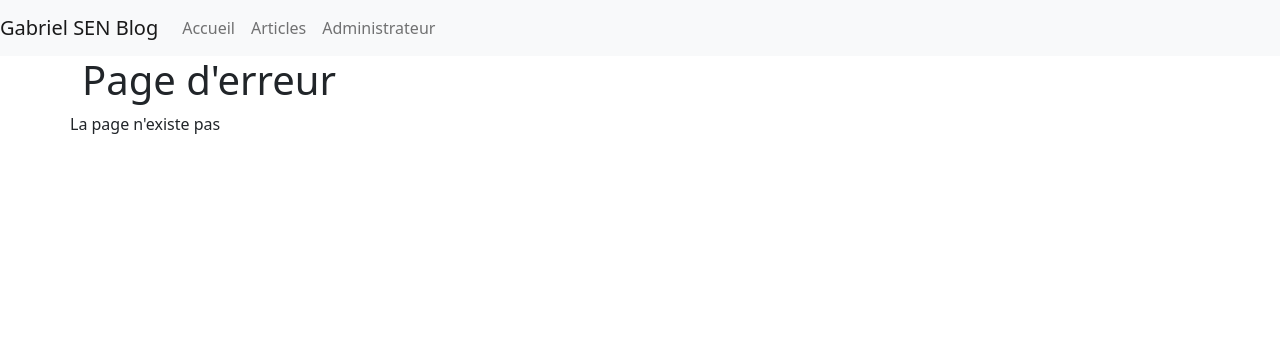
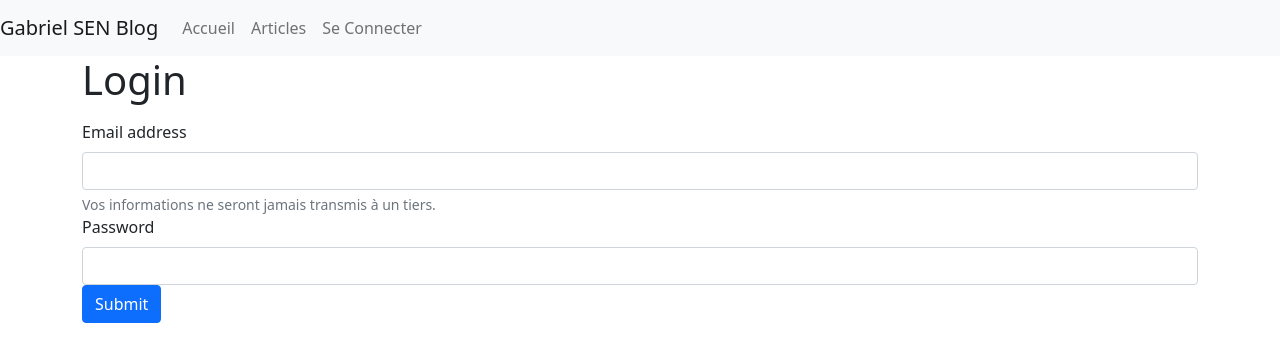
Before and after one commit to gabriel-sen/blog-TP, a PHP site: page /login in a window 1280 px wide. Shown: the top 362 px of the page. Run offline with PHP 8.4, Linux system fonts and the light colour scheme; data comes from the database, SQL or seed files in the repository; some libraries are stand-ins or nearby versions.

Commit message:
ajout login

```diff
--- a/components/header.php
+++ b/components/header.php
@@ -6,13 +6,13 @@
     <div class="collapse navbar-collapse" id="navbarText">
         <ul class="navbar-nav mr-auto">
             <li class="nav-item active">
-                <a class="nav-link" href="/blog-TP/home">Accueil</a>
+                <a class="nav-link" href="<?= URL; ?>home">Accueil</a>
             </li>
             <li class="nav-item">
-                <a class="nav-link" href="/blog-TP/articles">Articles</a>
+                <a class="nav-link" href="<?= URL; ?>articles">Articles</a>
             </li>
             <li class="nav-item">
-                <a class="nav-link" href="/blog-TP/creat-account">Administrateur</a>
+                <a class="nav-link" href="<?= URL; ?>login">Se Connecter</a>
             </li>
         </ul>
     </div>
--- a/config/connect.php
+++ /dev/null
@@ -1,3 +0,0 @@
-<?php
-$bdd = new PDO('mysql:host=localhost;dbname=blog_tp_opcr;charset=utf8', 'root', '');
-$bdd->setAttribute(PDO::ATTR_ERRMODE,PDO::ERRMODE_WARNING);
--- a/index.php
+++ b/index.php
@@ -4,9 +4,16 @@ session_start(); // gestion des profiles des utilisateurs
 define("URL", str_replace("index.php","",(isset($_SERVER['HTTPS'])? "https" : "http").
 "://".$_SERVER['HTTP_HOST'].$_SERVER["PHP_SELF"])); // "constante URL" toutes les demandes pointent toujours sur la racide du site.
 
+require_once "src/model/class/Security.class.php";
+
+// PARTIE DES TYPES D4UTILISATEURS
 require_once("src/controllers/VisitorController.php");
 $visitorController = new VisitorController(); // mon controler pilote toute la logique du site, pour toute les pages
 
+require_once("src/controllers/UserController.php");
+$userController = new UserController();
+
+// PARTIE DES ARTICLES ET COMENTAIRES
 require_once "src/controllers/ArticlesController.php";
 $articlesController = new ArticlesController; // J'instancie mon controller d'article
 
@@ -15,6 +22,10 @@ $articleController = new ArticleController; // J'instancie mon controller d'arti
 
 require_once "src/controllers/ArticleController.php";
 $articleController = new ArticleController; // J'instancie mon controller d'article
+
+require_once "src/controllers/ToolboxController.php";
+
+
 
 
 try {
@@ -36,7 +47,18 @@ try {
       break;
       case "articles" : $articlesController->afficherArticles(); // J'appel la fonction afficher livre présent dans mon controller d'article
       break;
-      case "creat-account" : require "src/views/acount-creation.view.php";
+      case "login" : $visitorController->login();
+      break;
+      case "validation_login" : // contrôle sur les informations de routage des données récupérés (je préfère ne pas le faire dans le controller)
+        if(!empty($_POST['login']) && !empty($_POST['password'])){
+            $login = Security::secureHTML($_POST['login']);
+            $password = Security::secureHTML($_POST['password']);
+            $userController->validation_login($login,$password);
+        } else{
+            Toolbox::ajouterMessageAlerte("login ou mot de passe incorecte ", Toolbox::COULEUR_ROUGE);
+            header('Location:'.URL."login");
+        }
+
       break;
       case 1 === preg_match('#articleContent\/([\d]+)#', $_GET['page'], $matches) : $articleController->afficherArticle($matches[1]); // REGEX
 
--- /dev/null
+++ b/src/controllers/UserController.php
@@ -0,0 +1,22 @@
+<?php
+ require_once("./src/controllers/MainController.php");
+ require_once("./src/model/userManager.php");
+    class UserController extends MainController{
+        private $userManager;
+
+        public function __construct()
+        {
+            $this -> visitorManager = new UserManager();
+        }
+        public function validation_login($login,$password){
+            if($this->userManager->isCombinValid($login-$password)){
+
+            } else{
+                Toolbox::ajouterMessageAlerte("combinaison Login / mot de passe non valide", Toolbox::COULEUR_ROUGE);
+                header("Location".URL ."login");
+            }
+        }
+        public function pageErreur($msg){
+            parent::pageErreur($msg); // on fait hériter l'objet pageErreur en passant la variable $msg pour y avoir accès sur toutes les pâges des visiteurs
+        }
+    }
--- a/src/controllers/VisitorController.php
+++ b/src/controllers/VisitorController.php
@@ -1,13 +1,35 @@
 <?php
  require_once("./src/controllers/MainController.php");
+ require_once("./src/model/VisitorManager.php");
     class VisitorController extends MainController{
+        private $visitorManager;
+
+        public function __construct()
+        {
+            $this -> visitorManager = new VisitorManager();
+        }
+
+
         public function accueil(){
+            $users = $this->visitorManager->getUsers();
 
             $data_page = [
                 "bodyClass" => "home",
                 "page_description" => "Description de la page d'accueil",
+                "users" => $users,
                 "titre" => "Titre de la page d'accueil",
                 "view" => "src/views/home.view.php",
+                "template" => "src/views/template.view.php",
+            ];
+            $this->genererPage($data_page);
+        }
+
+        public function login(){
+            $data_page = [
+                "bodyClass" => "page de connection",
+                "page_description" => "page de connection",
+                "titre" => "Login",
+                "view" => "src/views/login.view.php",
                 "template" => "src/views/template.view.php",
             ];
             $this->genererPage($data_page);
--- a/src/model/MainManager.php
+++ b/src/model/MainManager.php
@@ -3,13 +3,5 @@ require_once("class/pdo.class.php");
 
 class MainManager extends Model{
 
-    public function getDatas(){
-        $req = $this->getBdd()->prepare("SELECT * FROM matable");
-        $req->execute();
-        $datas = $req->fetchAll(PDO::FETCH_ASSOC);
-        $req->closeCursor();
-        return $datas;
-    }
-
 
 }
--- /dev/null
+++ b/src/model/UserManager.php
@@ -0,0 +1,15 @@
+<?php
+require_once("MainManager.php");
+
+class UserManager extends MainManager{
+    public function getUsers(){
+        $req = $this->getBdd()->prepare("SELECT * FROM user");
+        $req->execute();
+        $datas = $req->fetchAll(PDO::FETCH_ASSOC);
+        $req->closeCursor();
+        return $datas;
+    }
+    public function isCombinValid($login,$password){
+        return false;
+    }
+}
--- /dev/null
+++ b/src/model/VisitorManager.php
@@ -0,0 +1,12 @@
+<?php
+require_once("MainManager.php");
+
+class VisitorManager extends MainManager{
+    public function getUsers(){
+        $req = $this->getBdd()->prepare("SELECT * FROM user");
+        $req->execute();
+        $datas = $req->fetchAll(PDO::FETCH_ASSOC);
+        $req->closeCursor();
+        return $datas;
+    }
+}
--- /dev/null
+++ b/src/model/class/Security.class.php
@@ -0,0 +1,7 @@
+<?php
+
+class Security{
+    public static function secureHTML($chaine){
+        return htmlentities($chaine); // supressiond es caractères speciaux
+    }
+}
--- a/src/views/home.view.php
+++ b/src/views/home.view.php
@@ -12,7 +12,11 @@ et l’ensemble des liens vers les réseaux sociaux où l’on peut vous suivre
     <img src="" alt="">
     <h2>Blog de Gabriel SEN</h2>
     <p>Le développeur qu'il vous faut</p>
+    <?php foreach ($users as $users){
+      echo $users["username"] . " - ". $users["email"];
+    }
 
+    ?>
     <form>
         <legend class="mb-4">Exemple de formulaire Bootstrap</legend>
 
--- a/src/views/login.view.php
+++ b/src/views/login.view.php
@@ -1,25 +1,14 @@
-<?php ob_start() ?>
+<h1><?php $titre ?></h1>
+<form method="POST" action="validation_login">
 
   <div class="mb-10">
-    <label for="exampleInputEmail1" class="form-label">Email address</label>
-    <input type="email" class="form-control" id="exampleInputEmail1" aria-describedby="emailHelp">
-    <div id="emailHelp" class="form-text">We'll never share your email with anyone else.</div>
-  </div>
-  <div class="mb-12">
-    <label for="exampleInputPassword1" class="form-label">Password</label>
-    <input type="password" class="form-control" id="exampleInputPassword1">
-  </div>
-  <div class="mb-3 form-check">
-    <input type="checkbox" class="form-check-input" id="exampleCheck1">
-    <label class="form-check-label" for="exampleCheck1">Check me out</label>
-  </div>
-  <button type="submit" class="btn btn-primary">Submit</button>
+      <label for="email" class="form-label">Email address</label>
+      <input type="email" class="form-control" id="email" aria-describedby="emailHelp" name="login" required>
+      <div id="emailHelp" class="form-text">Vos informations ne seront jamais transmis à un tiers.</div>
+    </div>
+    <div class="mb-12">
+      <label for="password" class="form-label">Password</label>
+      <input type="password" class="form-control" id="password" name="password" required>
+    </div>
+    <button type="submit" class="btn btn-primary">Submit</button>
 </form>
-
-<?php
-  $page_description = "page de login";
-  $bodyClass = "login";
-  $titre="Login";
-  $content = ob_get_clean();
-  require "template.view.php";
-?>
```
